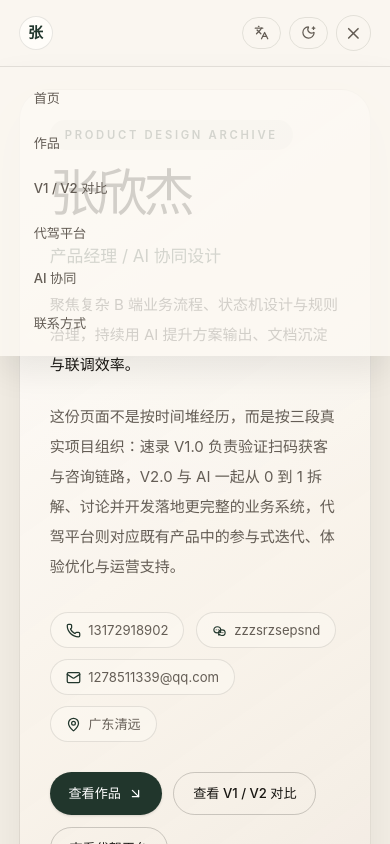
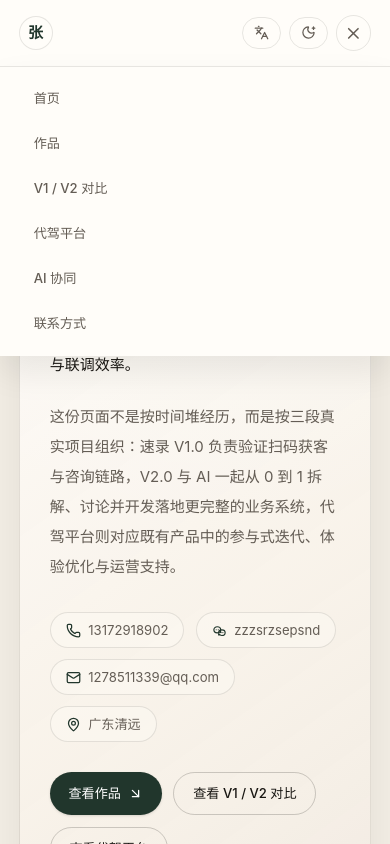
Before and after one commit to zzzgitdx/resume, a React (Vite) app: page / in a window 390 px wide. Both pictures are taken after a click on the button 353 px from the left and 32 px from the top of the page. Shown: the top 844 px of the page. Built offline with nearby package versions, Linux system fonts and the light colour scheme.

Commit message:
Make mobile nav surfaces opaque

```diff
--- a/src/App.tsx
+++ b/src/App.tsx
@@ -164,7 +164,7 @@ function App() {
 
   return (
     <div className="min-h-screen bg-[var(--bg)] text-[var(--text)] transition-colors duration-300 print:bg-white">
-      <header className="sticky top-0 z-50 border-b border-[color:var(--line)] bg-[color:var(--surface)] print:hidden relative">
+      <header className="sticky top-0 z-50 border-b border-[color:var(--line)] bg-[color:var(--surface-strong)] md:bg-[color:var(--surface)] print:hidden relative">
         <div className="mx-auto flex max-w-7xl items-center justify-between gap-4 px-5 py-4 md:px-8">
           <a href="#hero" className="flex items-center gap-3 text-sm font-semibold tracking-[0.18em] text-[var(--accent)] uppercase">
             <span className="inline-flex h-9 w-9 items-center justify-center rounded-full border border-[color:var(--line)] bg-[color:var(--surface-strong)] text-base tracking-normal">
@@ -210,7 +210,7 @@ function App() {
         </div>
         <AnimatePresence>
           {mobileMenuOpen ? (
-            <div className="absolute inset-x-0 top-full border-t border-[color:var(--line)] bg-[color:var(--surface)] shadow-[0_16px_32px_rgba(18,19,18,0.08)] lg:hidden dark:shadow-[0_16px_32px_rgba(0,0,0,0.24)]">
+            <div className="absolute inset-x-0 top-full border-t border-[color:var(--line)] bg-[color:var(--surface-strong)] shadow-[0_16px_32px_rgba(18,19,18,0.08)] lg:hidden dark:shadow-[0_16px_32px_rgba(0,0,0,0.24)]">
               <nav className="mx-auto flex max-w-7xl flex-col gap-1 px-5 py-3 md:px-8">
                 {navItems.map((item) => (
                   <a
```
